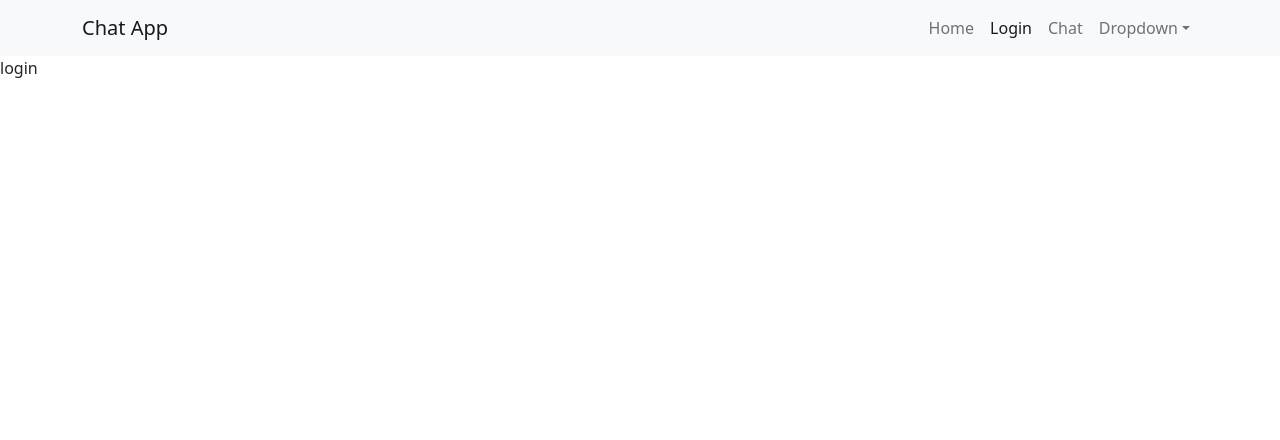
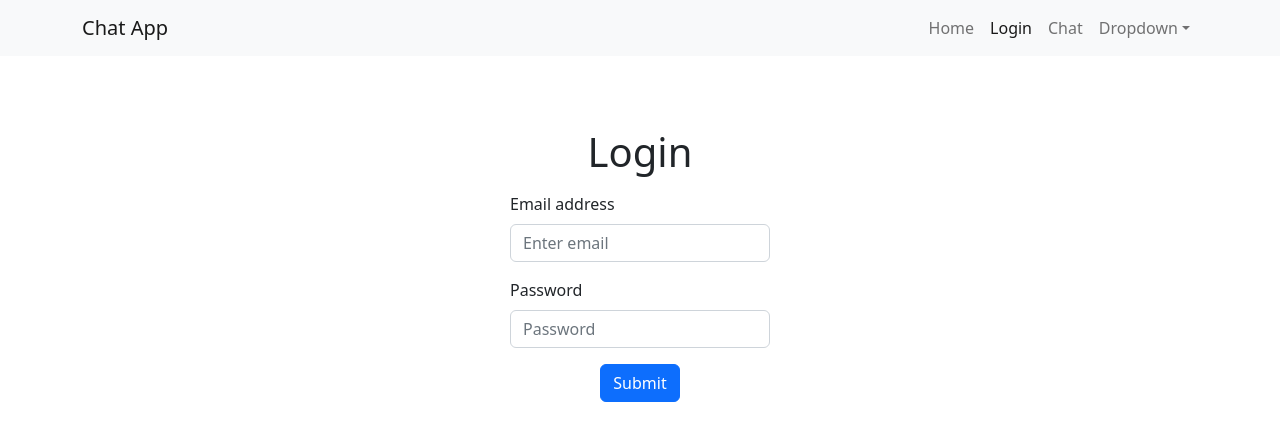
Before and after one commit to NabeelSohail-30/MERN-Chat-App, a React (Create React App) app in the folder mern-chatapp-frontend/: page /login in a window 1280 px wide. Shown: the top 440 px of the page. Built offline with nearby package versions, Linux system fonts and the light colour scheme.

Commit message:
login page

```diff
--- a/mern-chatapp-frontend/public/index.html
+++ b/mern-chatapp-frontend/public/index.html
@@ -8,6 +8,9 @@
   <meta name="theme-color" content="#000000" />
   <meta name="description" content="Web site created using create-react-app" />
   <link rel="apple-touch-icon" href="%PUBLIC_URL%/logo192.png" />
+  <link rel="stylesheet" href="https://cdnjs.cloudflare.com/ajax/libs/font-awesome/6.2.1/css/all.min.css"
+    integrity="sha512-MV7K8+y+gLIBoVD59lQIYicR65iaqukzvf/nwasF0nqhPay5w/9lJmVM2hMDcnK1OnMGCdVK+iQrJ7lzPJQd1w=="
+    crossorigin="anonymous" referrerpolicy="no-referrer" />
   <!--
       manifest.json provides metadata used when your web app is installed on a
       user's mobile device or desktop. See https://developers.google.com/web/fundamentals/web-app-manifest/
--- a/mern-chatapp-frontend/src/pages/home.jsx
+++ b/mern-chatapp-frontend/src/pages/home.jsx
@@ -31,7 +31,10 @@ function home() {
                 the bulk of the card's content.
               </Card.Text>
               <LinkContainer to={"/chat"}>
-                <Button variant="primary">Click Here</Button>
+                <Button variant="primary">
+                  Click Here{" "}
+                  <i className="fas fa-comments home-message-icon"></i>
+                </Button>
               </LinkContainer>
             </Card.Body>
           </Card>
--- a/mern-chatapp-frontend/src/pages/login.jsx
+++ b/mern-chatapp-frontend/src/pages/login.jsx
@@ -1,9 +1,37 @@
-import React from 'react'
+import React from "react";
+import { Button, Container, Row, Col, Form } from "react-bootstrap";
 
 function login() {
-    return (
-        <div>login</div>
-    )
+  return (
+    <Container className="w-50 p-5 pt-2 mt-5">
+      <Row className="mt-3">
+        <Col>
+          <h1 className="text-center">Login</h1>
+        </Col>
+      </Row>
+      <Row className="d-flex justify-content-center mt-2">
+        <Col md={6}>
+          <Form>
+            <Form.Group className="mb-3" controlId="formBasicEmail">
+              <Form.Label>Email address</Form.Label>
+              <Form.Control type="email" placeholder="Enter email" />
+            </Form.Group>
+
+            <Form.Group className="mb-3" controlId="formBasicPassword">
+              <Form.Label>Password</Form.Label>
+              <Form.Control type="password" placeholder="Password" />
+            </Form.Group>
+
+            <Form.Group className="d-flex justify-content-center">
+              <Button variant="primary" type="submit">
+                Submit
+              </Button>
+            </Form.Group>
+          </Form>
+        </Col>
+      </Row>
+    </Container>
+  );
 }
 
-export default login
+export default login;
```
